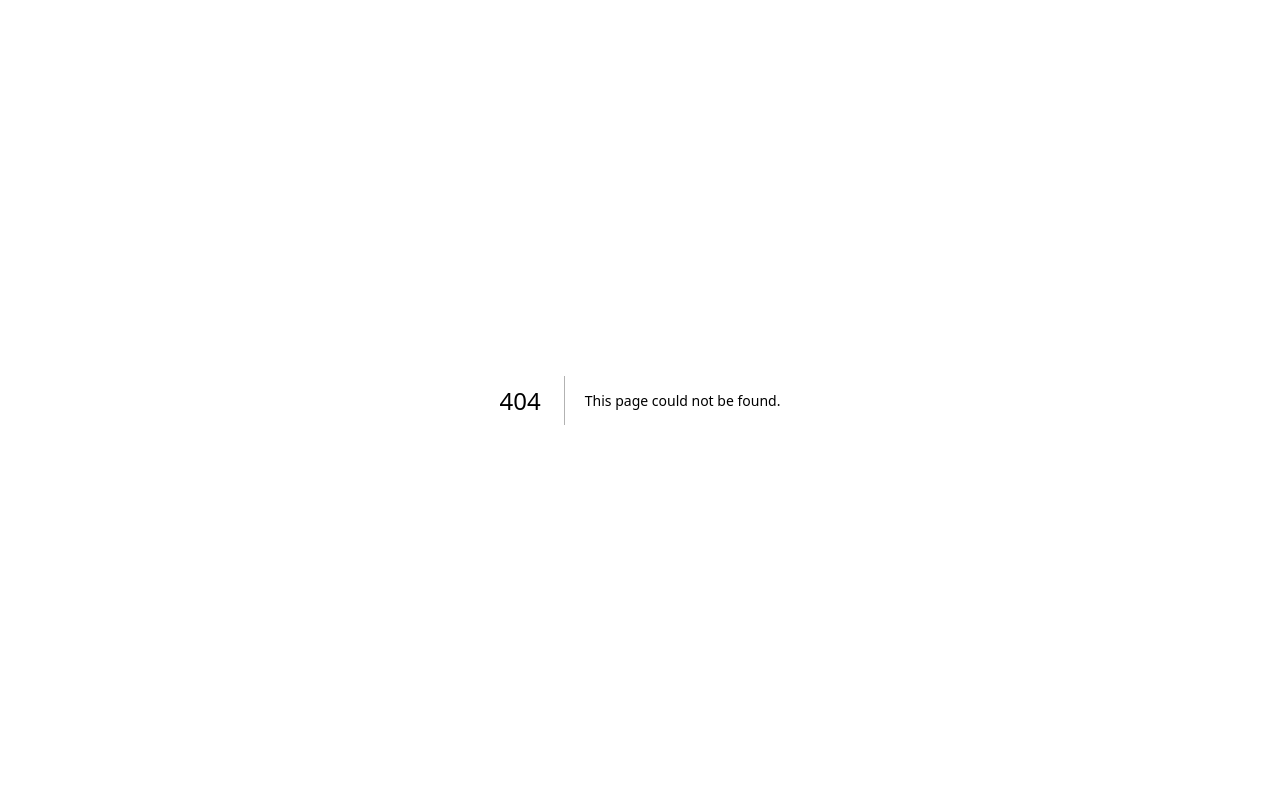
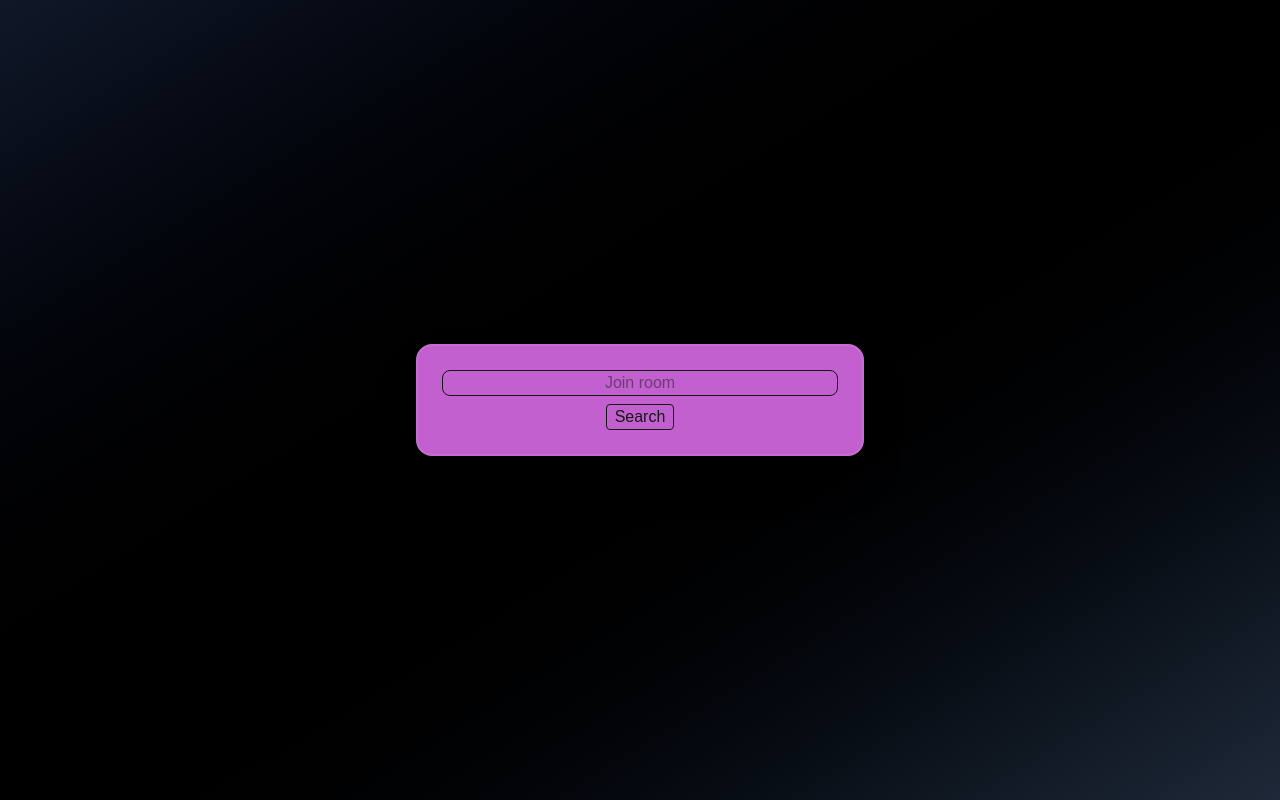
Before and after one commit to mukesh-mahla/excalidraw, a Next.js app in the folder apps/excaildarw/: page /room in a window 1280 px wide. Before the commit this address had no page. Built offline with nearby package versions, Linux system fonts and the light colour scheme.

Commit message:
added createRoom page

```diff
--- a/apps/excaildarw/app/page.tsx
+++ b/apps/excaildarw/app/page.tsx
@@ -1,11 +1,11 @@
-"use client"
 import { Button } from "@repo/ui/button";
 import { Card } from "@repo/ui/card";
-import { Pencil, Share2, Users2, Sparkles, Github, Download } from "lucide-react";
+import { Download, Github,  Pencil, Share2, Sparkles, Users2 } from "lucide-react";
 import Link from "next/link";
 
 function App() {
   return (
+
     <div className="min-h-screen bg-background">
       {/* Hero Section */}
       <header className="relative overflow-hidden">
--- /dev/null
+++ b/apps/excaildarw/app/room/page.tsx
@@ -0,0 +1,12 @@
+import { Room } from "@/component/Room";
+
+export default function CreateRoom() {
+  return (
+    <div className="min-h-screen flex items-center justify-center bg-gradient-to-br from-gray-900 via-black to-gray-800 p-6">
+      {/* Card */}
+      <div className="w-full max-w-md bg-[#CC66DA]/95 p-6 rounded-2xl shadow-2xl border-2 border-white/10">
+        <Room />
+      </div>
+    </div>
+  );
+}
--- a/apps/excaildarw/app/signin/page.tsx
+++ b/apps/excaildarw/app/signin/page.tsx
@@ -2,15 +2,17 @@
 import AuthPage from "@/component/authPage";
 import { HTTP_BACKEND } from "@/config";
 import axios from "axios";
+import { useRouter } from "next/navigation";
 
 
 
 
 export default function Signin(){
+    const router = useRouter()
     return <AuthPage isSignin={true} onSumbit={async({email,password})=>{
         const res = await axios.post(`${HTTP_BACKEND}/signin`,{email,Password:password})
         const token = res.data.token
         localStorage.setItem("token",token)
-
+        router.push("/room")
     }} />
 }
--- a/apps/excaildarw/app/signup/page.tsx
+++ b/apps/excaildarw/app/signup/page.tsx
@@ -2,14 +2,18 @@
 import AuthPage from "@/component/authPage";
 import { HTTP_BACKEND } from "@/config";
 import axios from "axios";
+import { useRouter } from "next/navigation";
 
 export default function Signup(){
+    const router = useRouter()
     return <AuthPage isSignin={false} onSumbit={async({userName,email,password})=>{
         const res = await axios.post(`${HTTP_BACKEND}/signup`,{
             userName,
             email,
             Password:password
         })
+
+        router.push("/signin")
     }}
      />
 }
--- /dev/null
+++ b/apps/excaildarw/component/Room.tsx
@@ -0,0 +1,12 @@
+"use client"
+import { Button } from "@repo/ui/button"
+import Input from "@repo/ui/input"
+
+
+export function Room(){
+    return <div className="text-center">
+
+       <Input  placeholder="Join room" type="text"/>
+     <Button className="border rounded mt-2" variant="primary" size="sm" onClick={()=>{console.log("hello")}}>Search</Button>
+    </div>
+}
--- a/apps/excaildarw/component/authPage.tsx
+++ b/apps/excaildarw/component/authPage.tsx
@@ -29,7 +29,7 @@ export default function AuthPage({isSignin,onSumbit}:{isSignin:boolean,onSumbit:
      <div className="p-2 mb-2 ">   <input ref={emailRef} className="p-2" type="text" placeholder="email" /> </div>
      <div className="p-2 mb-2 ">   <input ref={passwordRef} className="p-2" type="text" placeholder="password" /> </div>
      <div className="p-2 flex justify-center border-2 rounded">
-      <Link href="/"> <button className=" px-2" onClick={handelClick}>{isSignin ? "signin":"signup"}</button></Link>
+       <button className=" px-2" onClick={handelClick}>{isSignin ? "signin":"signup"}</button>
  </div>
 </div>
       </div>
@@ -40,7 +40,7 @@ export default function AuthPage({isSignin,onSumbit}:{isSignin:boolean,onSumbit:
     <div className="p-2  mb-2"> <input ref={emailRef} className="p-2" type="text" placeholder="email" />  </div>
     <div className="p-2  mb-2"> <input ref={passwordRef} className="p-2" type="text" placeholder="password" />  </div>
     <div className="p-2 flex justify-center border-2 rounded">
-   <Link href="/signin"> <button className=" px-2" onClick={handelClick}>{isSignin ? "signin":"signup"}</button></Link></div>
+    <button className=" px-2" onClick={handelClick}>{isSignin ? "signin":"signup"}</button></div>
 </div>
       </div>
     }
--- a/packages/ui/src/button.tsx
+++ b/packages/ui/src/button.tsx
@@ -7,7 +7,7 @@ interface ButtonProps {
   className?: string;
   onClick?: () => void;
   size: "lg" | "sm";
-  children: ReactNode;
+  children?: ReactNode;
 }
 
 export const Button = ({ size, variant, className, onClick, children  }: ButtonProps) => {
--- /dev/null
+++ b/packages/ui/src/input.tsx
@@ -0,0 +1,18 @@
+"use client";
+
+function Input({  type , placeholder,  onChange }:{type:string,placeholder:string,onChange?:()=>void}) {
+  return (
+    <div className="flex flex-col gap-2 mb-4">
+
+      <input
+        type={type}
+        placeholder={placeholder}
+
+          {...(onChange ? { onChange } : {})}
+        className="px-3 py-2 border rounded-lg focus:outline-none text-center focus:ring-2 focus:ring-blue-500"
+      />
+    </div>
+  );
+}
+
+export default Input;
```
